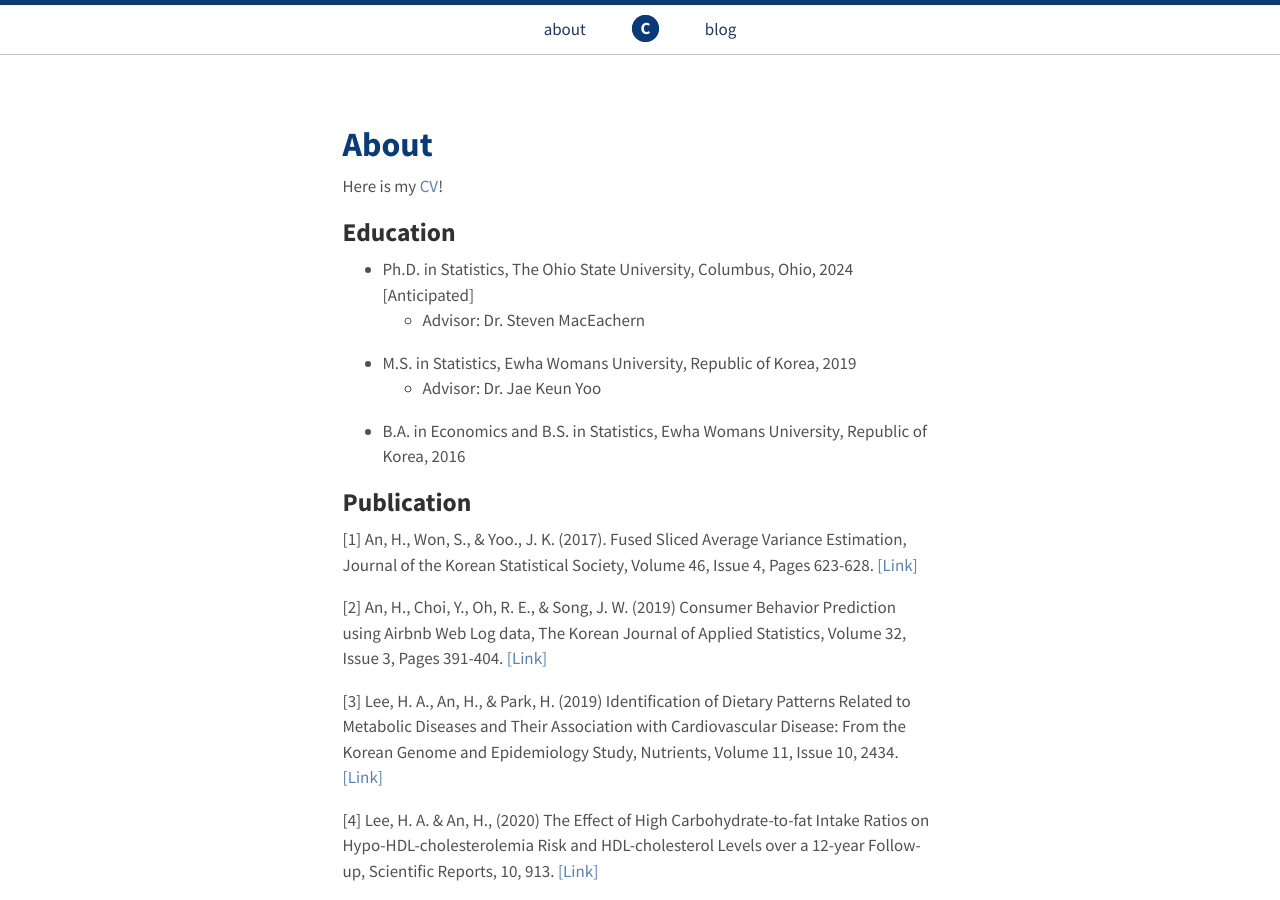
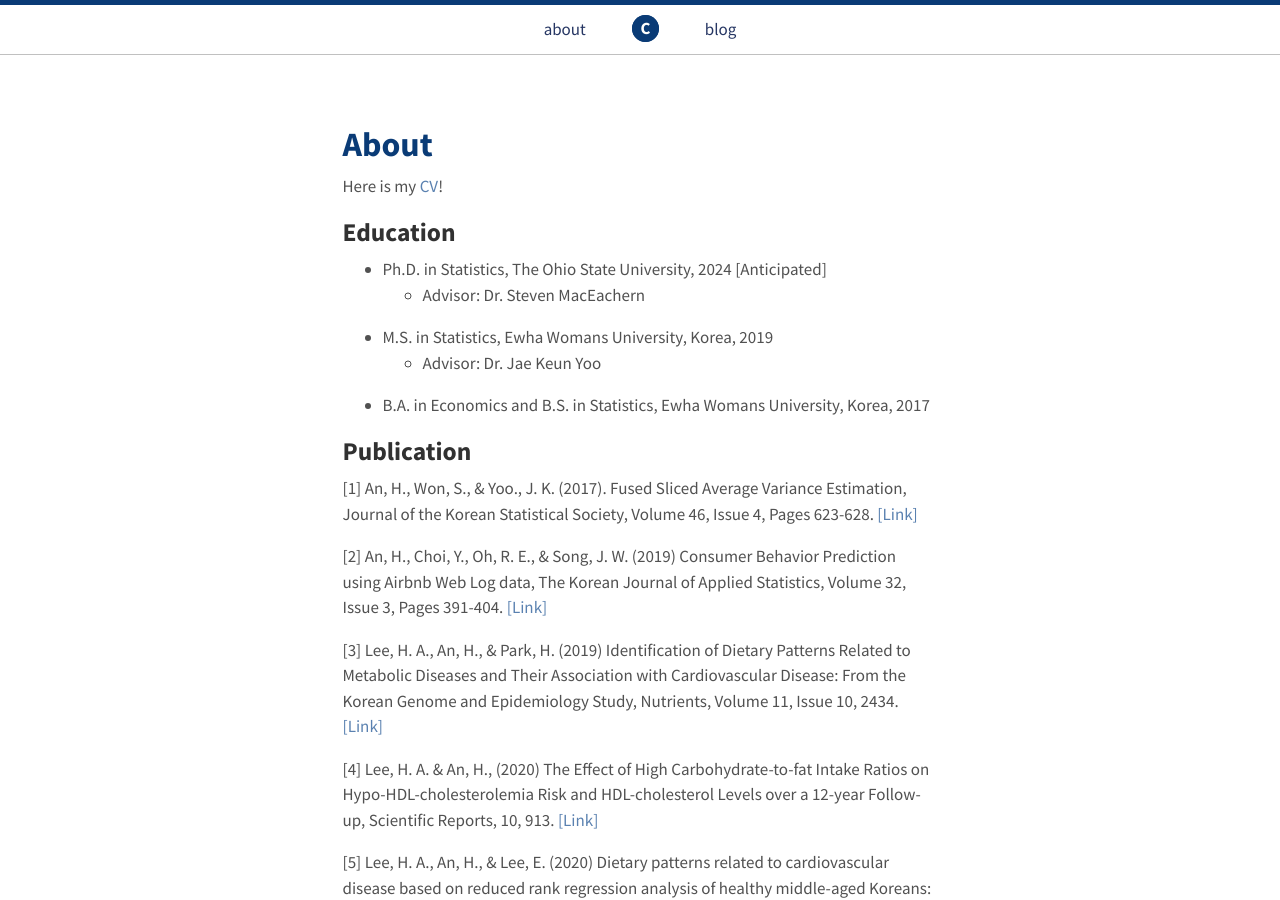
Before and after one commit to hyoin-an/hyoin-an.github.io, a Jekyll site: the page built from about.md, in a window 1280 px wide and 900 px high. Built offline with Jekyll 4.4.1, drawn with Linux system fonts in a browser that asks for light colours.

Commit message:
Update about.md

```diff
--- a/about.md
+++ b/about.md
@@ -7,11 +7,11 @@
 
 ## Education
 
-* Ph.D. in Statistics, The Ohio State University, Columbus, Ohio, 2024 [Anticipated]
+* Ph.D. in Statistics, The Ohio State University, 2024 [Anticipated]
   - Advisor: Dr. Steven MacEachern
-* M.S. in Statistics, Ewha Womans University, Republic of Korea, 2019
+* M.S. in Statistics, Ewha Womans University, Korea, 2019
   - Advisor: Dr. Jae Keun Yoo
-* B.A. in Economics and B.S. in Statistics, Ewha Womans University, Republic of Korea, 2016
+* B.A. in Economics and B.S. in Statistics, Ewha Womans University, Korea, 2017
 
 ## Publication
 
```
